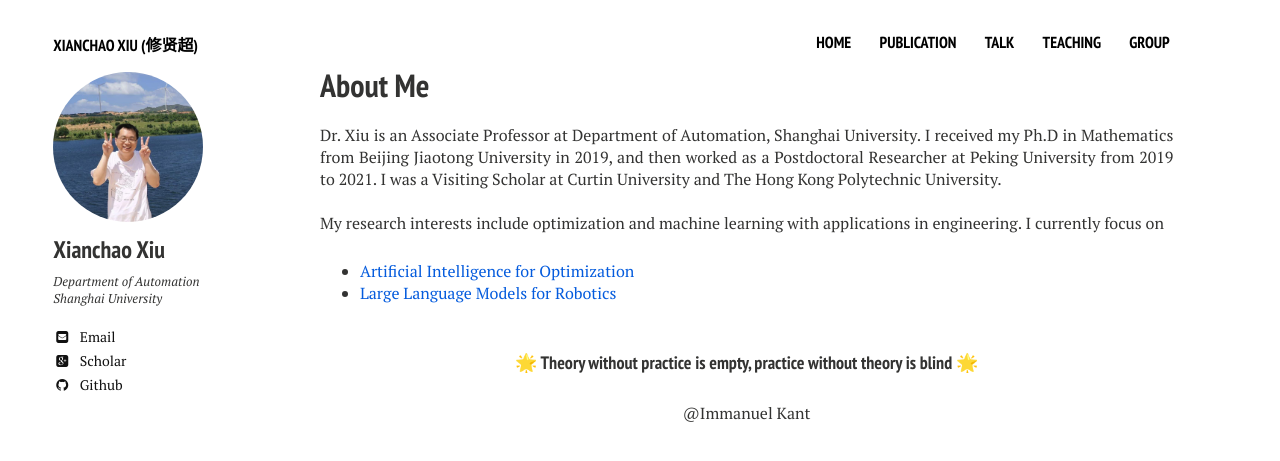
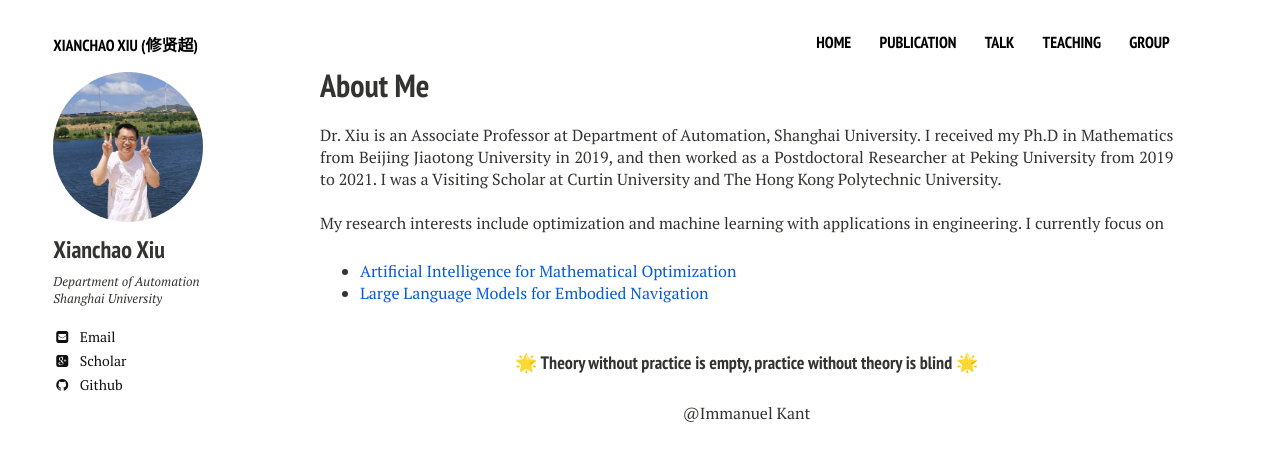
Before and after one commit to xianchaoxiu/xianchaoxiu.github.io, a Jekyll site: the page built from index.md, in a window 1280 px wide. Shown: the top 461 px of the page. Built offline with Jekyll 4.4.1, drawn with Linux system fonts in a browser that asks for light colours; nearby versions of some CDN libraries.

Commit message:
Update home2.html

```diff
--- a/_layouts/home2.html
+++ b/_layouts/home2.html
@@ -35,8 +35,8 @@
 	 My research interests include optimization and machine learning with applications in engineering.
 	 I currently focus on
    <ul>
-      <li> <a href="https://github.com/xianchaoxiu/AI4OPT" class="textlink" target="_blank">Artificial Intelligence for Optimization</a> </li>
-      <li> <a href="https://github.com/xianchaoxiu/LLM4RO" class="textlink" target="_blank">Large Language Models for Robotics</a> </li> <br>
+      <li> <a href="https://github.com/xianchaoxiu/AI4MO" class="textlink" target="_blank">Artificial Intelligence for Mathematical Optimization</a> </li>
+      <li> <a href="https://github.com/xianchaoxiu/LLM4EN" class="textlink" target="_blank">Large Language Models for Embodied Navigation</a> </li> <br>
     </ul>
 
 
```
